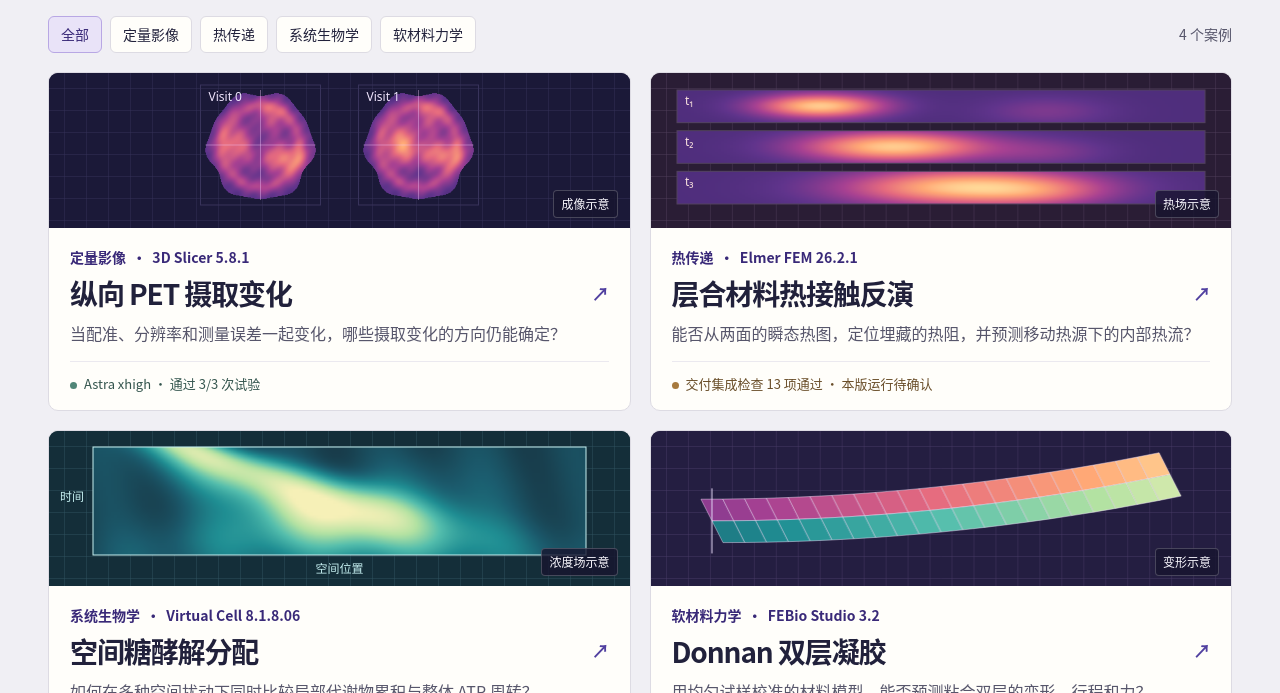
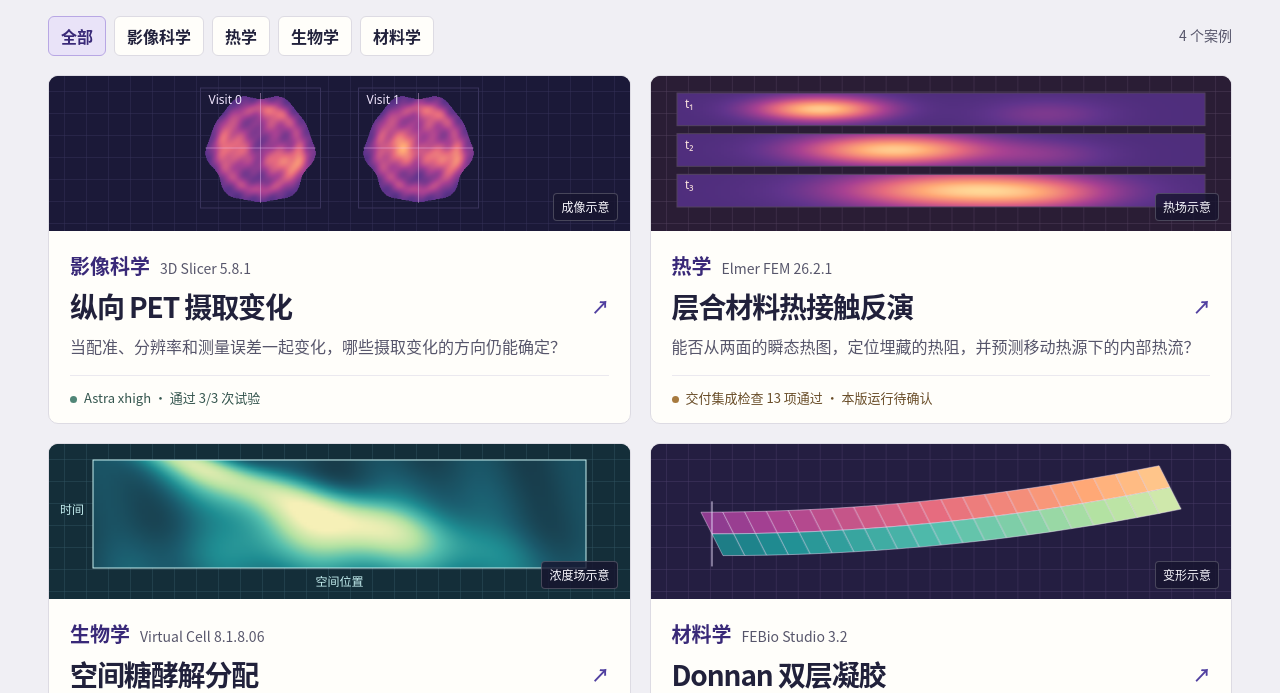
Before and after one commit to cioutn/simulationle-science, a plain HTML site: page index.html in a window 1280 px wide. Shown: the part 727-1420 px from the top of the page. Drawn offline with Linux system fonts and the light colour scheme.

Commit message:
Broaden and emphasize science domain labels

```diff
--- a/assets/style.css
+++ b/assets/style.css
@@ -64,6 +64,7 @@ h2 { font-size: clamp(30px, 3.2vw, 46px); line-height: 1.22; letter-spacing: -.0
 .filters, .figure-controls { display: flex; align-items: center; flex-wrap: wrap; gap: 8px; }
 .filters { margin: 22px 0 19px; }
 .filters button, .figure-controls button { border: 1px solid var(--line); border-radius: 6px; padding: 6px 12px; background: var(--white); color: var(--ink); font-size: 14px; }
+.filters button { font-size: 16px; font-weight: 650; }
 .filters button:hover, .figure-controls button:hover { border-color: var(--accent); }
 .filters button[aria-pressed="true"], .figure-controls button[aria-pressed="true"] { color: var(--accent-dark); border-color: #b8a7e4; background: var(--lavender); }
 .filter-count { margin-left: auto; font-size: 14px; color: var(--subtle); }
@@ -79,8 +80,8 @@ h2 { font-size: clamp(30px, 3.2vw, 46px); line-height: 1.22; letter-spacing: -.0
 .theme-metabolism { background: #142e39; }
 .theme-gel { background: #241e41; }
 .card-body { display: flex; flex: 1; flex-direction: column; padding: 18px 21px 15px; }
-.case-meta { font-size: 14px; font-weight: 600; color: var(--accent-dark); }
-.case-meta span { margin-inline: 3px; }
+.case-meta { display: flex; align-items: baseline; flex-wrap: wrap; column-gap: 10px; color: var(--subtle); font-size: 14px; }
+.case-meta strong { color: var(--accent-dark); font-size: 20px; font-weight: 750; }
 .card-body h3 { font-size: clamp(20px, 2.25vw, 28px); line-height: 1.32; margin-top: 6px; letter-spacing: -.04em; }
 .card-body h3 a { display: flex; align-items: center; justify-content: space-between; gap: 10px; }
 .card-body h3 a span { font-size: 18px; color: var(--accent); }
--- a/index.html
+++ b/index.html
@@ -29,7 +29,7 @@
       <a class="hero-figure" href="cases/longitudinal-pet-bounds/" aria-label="查看纵向 PET 摄取变化案例">
         <div class="figure-top"><span>LONGITUDINAL PET</span><span>合成体模示意</span></div>
         <canvas data-plot="pet-hero" role="img" aria-label="两次访问的合成 PET 体模示意，展示形状和摄取信号的空间差异"></canvas>
-        <div class="figure-bottom"><span><b>纵向 PET 摄取变化</b><small>3D Slicer · 定量影像</small></span><span class="figure-link" aria-hidden="true">↗</span></div>
+        <div class="figure-bottom"><span><b>纵向 PET 摄取变化</b><small>3D Slicer · 影像科学</small></span><span class="figure-link" aria-hidden="true">↗</span></div>
       </a>
     </section>
     <section id="cases" class="case-section">
@@ -40,28 +40,28 @@
         </div>
         <div class="filters" aria-label="按领域筛选">
           <button type="button" data-filter="all" aria-pressed="true">全部</button>
-          <button type="button" data-filter="imaging" aria-pressed="false">定量影像</button>
-          <button type="button" data-filter="thermal" aria-pressed="false">热传递</button>
-          <button type="button" data-filter="metabolism" aria-pressed="false">系统生物学</button>
-          <button type="button" data-filter="mechanics" aria-pressed="false">软材料力学</button>
+          <button type="button" data-filter="imaging" aria-pressed="false">影像科学</button>
+          <button type="button" data-filter="thermal" aria-pressed="false">热学</button>
+          <button type="button" data-filter="metabolism" aria-pressed="false">生物学</button>
+          <button type="button" data-filter="mechanics" aria-pressed="false">材料学</button>
           <span class="filter-count" id="case-count" role="status">4 个案例</span>
         </div>
         <div class="case-grid">
           <article class="case-card" data-domain="imaging" data-keywords="3D Slicer longitudinal-pet-bounds 定量影像 配准 不确定性 体模">
             <a class="card-visual theme-pet" href="cases/longitudinal-pet-bounds/" aria-label="打开纵向 PET 摄取变化"><canvas data-plot="pet-card" role="img" aria-label="配对 PET 体模示意"></canvas><span>成像示意</span></a>
-            <div class="card-body"><p class="case-meta">定量影像 <span>·</span> 3D Slicer 5.8.1</p><h3><a href="cases/longitudinal-pet-bounds/">纵向 PET 摄取变化 <span aria-hidden="true">↗</span></a></h3><p>当配准、分辨率和测量误差一起变化，哪些摄取变化的方向仍能确定？</p><div class="card-status"><span class="status-mark"></span>Astra xhigh · 通过 3/3 次试验</div></div>
+            <div class="card-body"><p class="case-meta"><strong>影像科学</strong> <span>3D Slicer 5.8.1</span></p><h3><a href="cases/longitudinal-pet-bounds/">纵向 PET 摄取变化 <span aria-hidden="true">↗</span></a></h3><p>当配准、分辨率和测量误差一起变化，哪些摄取变化的方向仍能确定？</p><div class="card-status"><span class="status-mark"></span>Astra xhigh · 通过 3/3 次试验</div></div>
           </article>
           <article class="case-card" data-domain="thermal" data-keywords="Elmer FEM laminate-contact-transfer 热传递 热阻 热学 材料 反演 热图">
             <a class="card-visual theme-thermal" href="cases/laminate-contact-transfer/" aria-label="打开层合材料热接触反演"><canvas data-plot="thermal-card" role="img" aria-label="层合材料表面的瞬态热分布示意"></canvas><span>热场示意</span></a>
-            <div class="card-body"><p class="case-meta">热传递 <span>·</span> Elmer FEM 26.2.1</p><h3><a href="cases/laminate-contact-transfer/">层合材料热接触反演 <span aria-hidden="true">↗</span></a></h3><p>能否从两面的瞬态热图，定位埋藏的热阻，并预测移动热源下的内部热流？</p><div class="card-status status-pending"><span class="status-mark"></span>交付集成检查 13 项通过 · 本版运行待确认</div></div>
+            <div class="card-body"><p class="case-meta"><strong>热学</strong> <span>Elmer FEM 26.2.1</span></p><h3><a href="cases/laminate-contact-transfer/">层合材料热接触反演 <span aria-hidden="true">↗</span></a></h3><p>能否从两面的瞬态热图，定位埋藏的热阻，并预测移动热源下的内部热流？</p><div class="card-status status-pending"><span class="status-mark"></span>交付集成检查 13 项通过 · 本版运行待确认</div></div>
           </article>
           <article class="case-card" data-domain="metabolism" data-keywords="Virtual Cell VCell glycolysis-redistribution 系统生物学 代谢 反应扩散 糖酵解">
             <a class="card-visual theme-metabolism" href="cases/glycolysis-redistribution/" aria-label="打开空间糖酵解分配"><canvas data-plot="metabolism-card" role="img" aria-label="空间代谢模型在不同时刻的浓度分布示意"></canvas><span>浓度场示意</span></a>
-            <div class="card-body"><p class="case-meta">系统生物学 <span>·</span> Virtual Cell 8.1.8.06</p><h3><a href="cases/glycolysis-redistribution/">空间糖酵解分配 <span aria-hidden="true">↗</span></a></h3><p>如何在多种空间扰动下同时比较局部代谢物累积与整体 ATP 周转？</p><div class="card-status"><span class="status-mark"></span>Astra xhigh · 通过 44/44 项检查</div></div>
+            <div class="card-body"><p class="case-meta"><strong>生物学</strong> <span>Virtual Cell 8.1.8.06</span></p><h3><a href="cases/glycolysis-redistribution/">空间糖酵解分配 <span aria-hidden="true">↗</span></a></h3><p>如何在多种空间扰动下同时比较局部代谢物累积与整体 ATP 周转？</p><div class="card-status"><span class="status-mark"></span>Astra xhigh · 通过 44/44 项检查</div></div>
           </article>
-          <article class="case-card" data-domain="mechanics" data-keywords="FEBio Studio donnan-bilayer-transfer 软材料 力学 水凝胶 双层 凝胶 膨胀">
+          <article class="case-card" data-domain="mechanics" data-keywords="FEBio Studio donnan-bilayer-transfer 软材料力学 水凝胶 双层 凝胶 膨胀">
             <a class="card-visual theme-gel" href="cases/donnan-bilayer-transfer/" aria-label="打开 Donnan 双层凝胶"><canvas data-plot="gel-card" role="img" aria-label="粘合双层凝胶弯曲与变形网格示意"></canvas><span>变形示意</span></a>
-            <div class="card-body"><p class="case-meta">软材料力学 <span>·</span> FEBio Studio 3.2</p><h3><a href="cases/donnan-bilayer-transfer/">Donnan 双层凝胶 <span aria-hidden="true">↗</span></a></h3><p>用均匀试样校准的材料模型，能否预测粘合双层的变形、行程和力？</p><div class="card-status status-pending"><span class="status-mark"></span>参考解通过 307/307 项检查 · 例外导出</div></div>
+            <div class="card-body"><p class="case-meta"><strong>材料学</strong> <span>FEBio Studio 3.2</span></p><h3><a href="cases/donnan-bilayer-transfer/">Donnan 双层凝胶 <span aria-hidden="true">↗</span></a></h3><p>用均匀试样校准的材料模型，能否预测粘合双层的变形、行程和力？</p><div class="card-status status-pending"><span class="status-mark"></span>参考解通过 307/307 项检查 · 例外导出</div></div>
           </article>
         </div>
         <div class="empty-state" id="empty-state" hidden><p>没有符合当前条件的案例。</p><button type="button" id="reset-search">清除搜索与筛选</button></div>
```
Also changed, not shown: cases/donnan-bilayer-transfer/index.html (+2 -2 lines), cases/glycolysis-redistribution/index.html (+2 -2 lines), cases/laminate-contact-transfer/index.html (+1 -1 lines), cases/longitudinal-pet-bounds/index.html (+2 -2 lines).
